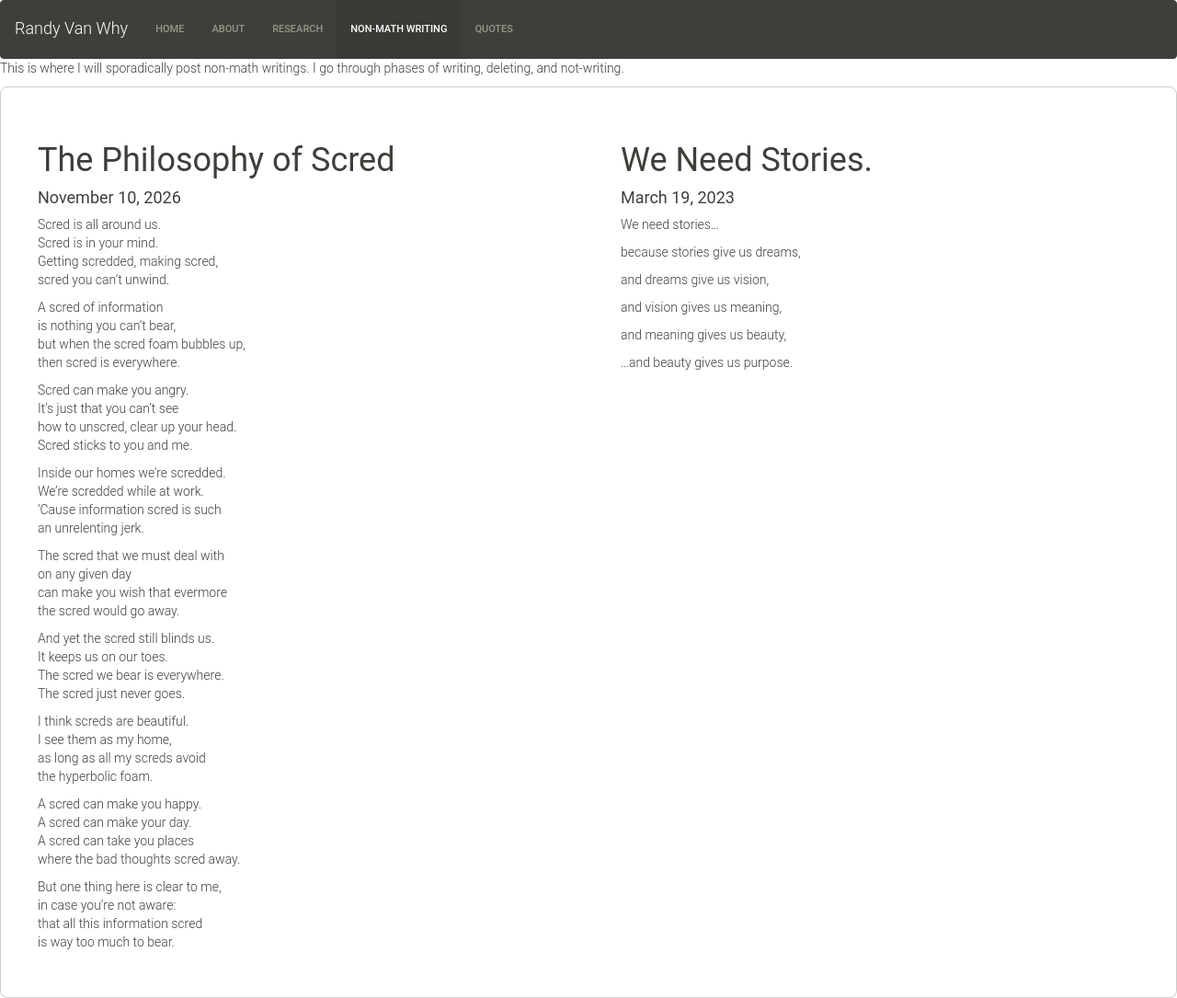
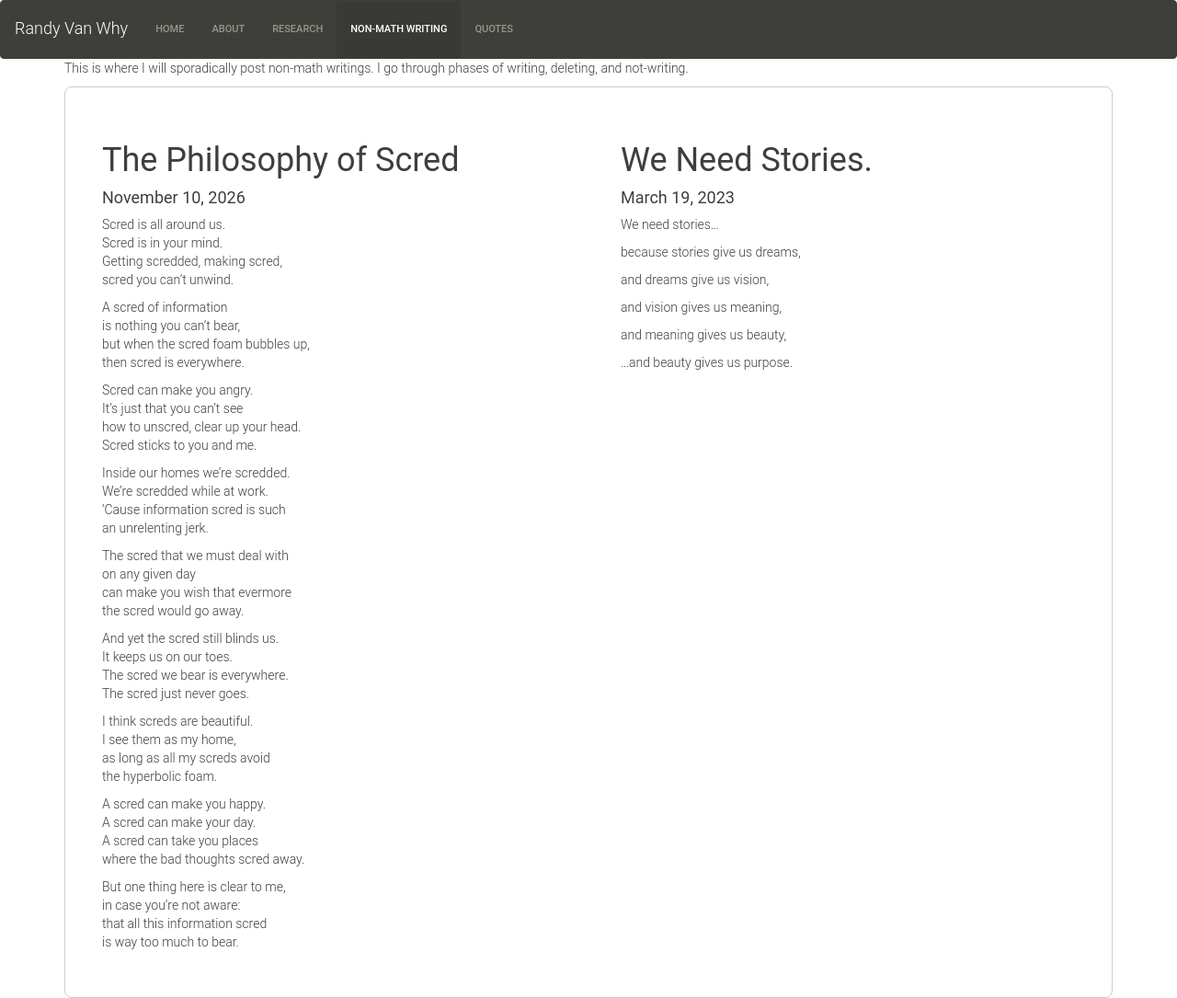
Before and after one commit to rvanwhy/rvanwhy.github.io, a Jekyll site: the page built from 03-blog.md, in a window 1280 px wide. Shown: the whole page at 92% size. Built offline with Jekyll 4.4.1, drawn with Linux system fonts in a browser that asks for light colours; nearby versions of some CDN libraries.

Commit message:
Scred formatting still

```diff
--- a/03-blog.md
+++ b/03-blog.md
@@ -3,9 +3,10 @@
 current: Non-math Writing
 permalink: blog.html
 ---
+<div class="container">
 
-This is where I will sporadically post non-math writings.
-I go through phases of writing, deleting, and not-writing.
+<p> This is where I will sporadically post non-math writings.
+I go through phases of writing, deleting, and not-writing.</p>
 
 <style>
 .blog-grid {
@@ -44,3 +45,5 @@
 {% endfor %}
 
 </div>
+
+</div>
```
